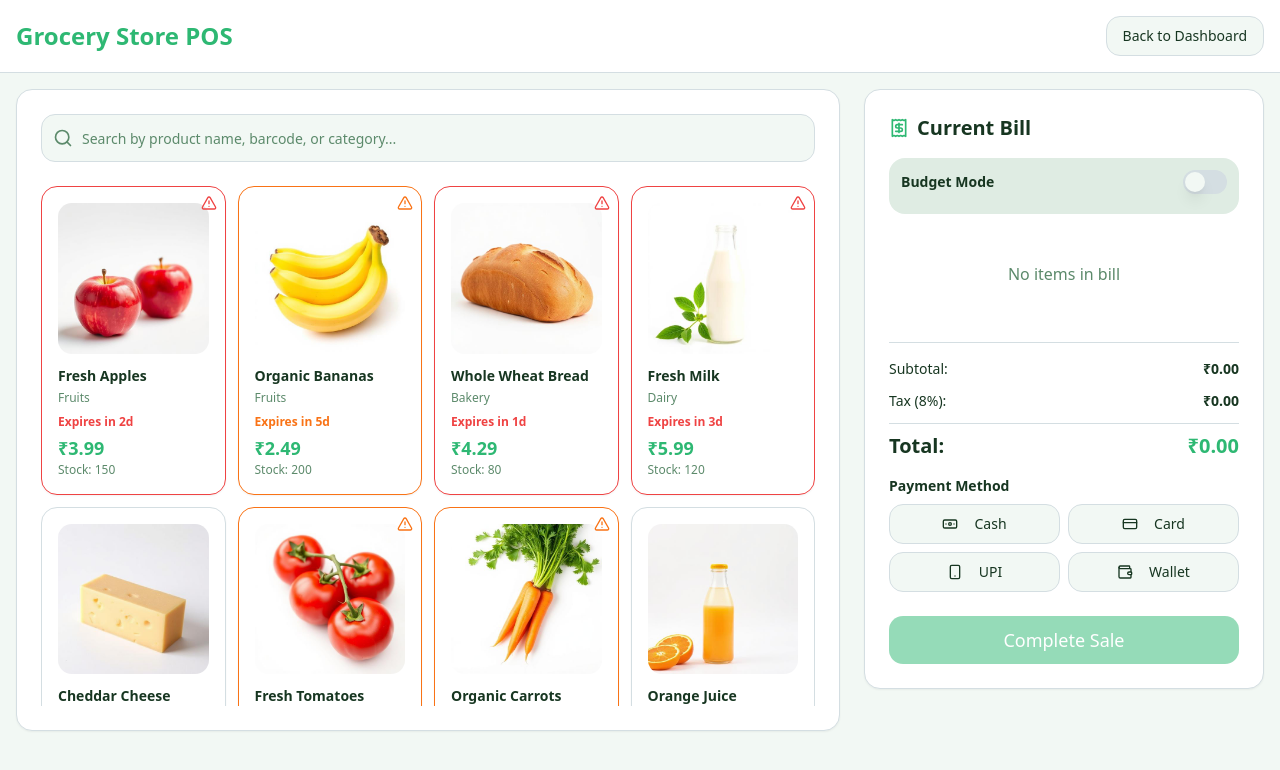
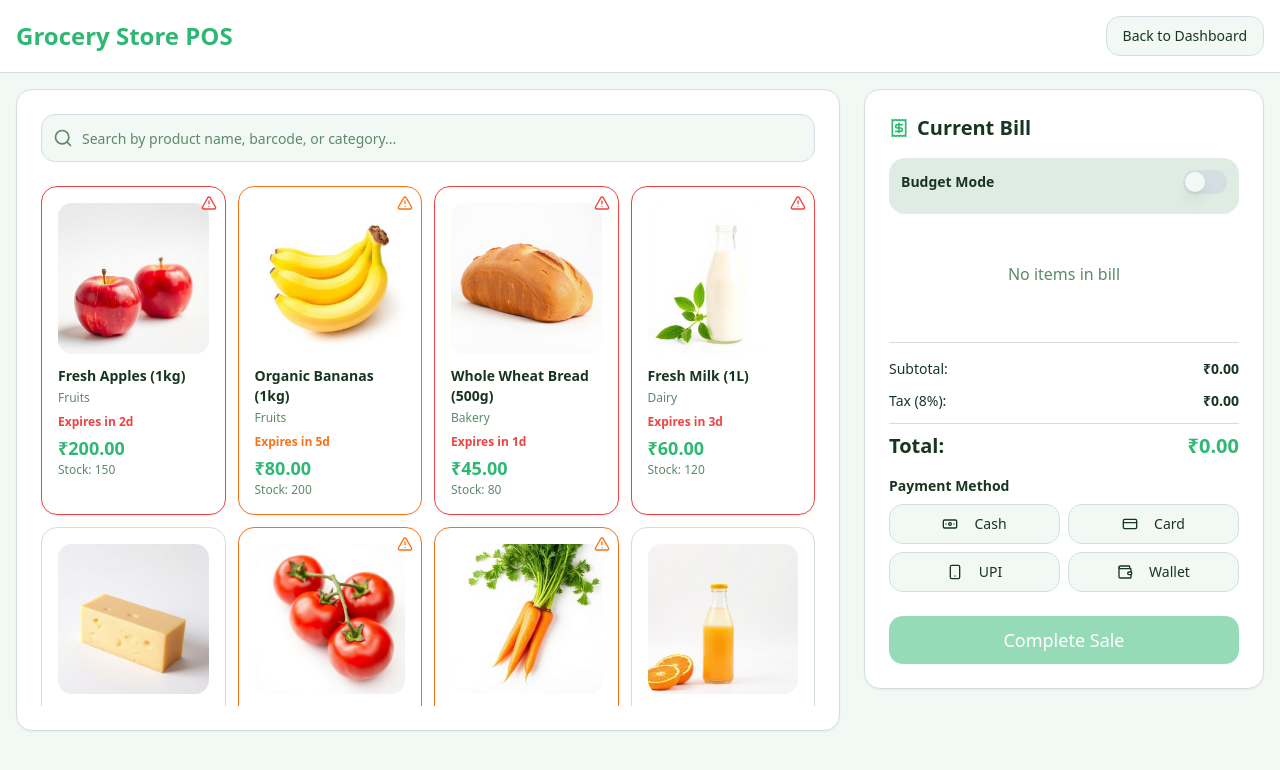
Before and after one commit to sunny-3241/grocer-cashier-pro, a React (Vite) app: page /billing in a window 1280 px wide. Shown: the top 770 px of the page. Built offline with nearby package versions, Linux system fonts and the light colour scheme; the HTML template or start-up script is replaced by a standard one.

Commit message:
Update product prices

```diff
--- a/src/data/products.ts
+++ b/src/data/products.ts
@@ -15,8 +15,8 @@ import eggsImg from "@/assets/products/eggs.jpg";
 export const products: Product[] = [
   {
     id: "1",
-    name: "Fresh Apples",
-    price: 3.99,
+    name: "Fresh Apples (1kg)",
+    price: 200,
     category: "Fruits",
     barcode: "7890123456789",
     stock: 150,
@@ -25,8 +25,8 @@ export const products: Product[] = [
   },
   {
     id: "2",
-    name: "Organic Bananas",
-    price: 2.49,
+    name: "Organic Bananas (1kg)",
+    price: 80,
     category: "Fruits",
     barcode: "7890123456790",
     stock: 200,
@@ -35,8 +35,8 @@ export const products: Product[] = [
   },
   {
     id: "3",
-    name: "Whole Wheat Bread",
-    price: 4.29,
+    name: "Whole Wheat Bread (500g)",
+    price: 45,
     category: "Bakery",
     barcode: "7890123456791",
     stock: 80,
@@ -45,8 +45,8 @@ export const products: Product[] = [
   },
   {
     id: "4",
-    name: "Fresh Milk",
-    price: 5.99,
+    name: "Fresh Milk (1L)",
+    price: 60,
     category: "Dairy",
     barcode: "7890123456792",
     stock: 120,
@@ -55,8 +55,8 @@ export const products: Product[] = [
   },
   {
     id: "5",
-    name: "Cheddar Cheese",
-    price: 7.99,
+    name: "Cheddar Cheese (500g)",
+    price: 350,
     category: "Dairy",
     barcode: "7890123456793",
     stock: 60,
@@ -65,8 +65,8 @@ export const products: Product[] = [
   },
   {
     id: "6",
-    name: "Fresh Tomatoes",
-    price: 4.49,
+    name: "Fresh Tomatoes (1kg)",
+    price: 120,
     category: "Vegetables",
     barcode: "7890123456794",
     stock: 100,
@@ -75,8 +75,8 @@ export const products: Product[] = [
   },
   {
     id: "7",
-    name: "Organic Carrots",
-    price: 3.29,
+    name: "Organic Carrots (1kg)",
+    price: 90,
     category: "Vegetables",
     barcode: "7890123456795",
     stock: 130,
@@ -85,8 +85,8 @@ export const products: Product[] = [
   },
   {
     id: "8",
-    name: "Orange Juice",
-    price: 6.49,
+    name: "Orange Juice (1L)",
+    price: 180,
     category: "Beverages",
     barcode: "7890123456796",
     stock: 90,
@@ -95,8 +95,8 @@ export const products: Product[] = [
   },
   {
     id: "9",
-    name: "Potato Chips",
-    price: 3.99,
+    name: "Potato Chips (200g)",
+    price: 50,
     category: "Snacks",
     barcode: "7890123456797",
     stock: 200,
@@ -105,8 +105,8 @@ export const products: Product[] = [
   },
   {
     id: "10",
-    name: "Chicken Breast",
-    price: 12.99,
+    name: "Chicken Breast (1kg)",
+    price: 450,
     category: "Meat",
     barcode: "7890123456798",
     stock: 50,
@@ -115,8 +115,8 @@ export const products: Product[] = [
   },
   {
     id: "11",
-    name: "Rice 5kg",
-    price: 15.99,
+    name: "Rice (5kg)",
+    price: 400,
     category: "Grains",
     barcode: "7890123456799",
     stock: 75,
@@ -126,7 +126,7 @@ export const products: Product[] = [
   {
     id: "12",
     name: "Eggs (12 pack)",
-    price: 4.99,
+    price: 90,
     category: "Dairy",
     barcode: "7890123456800",
     stock: 110,
```
